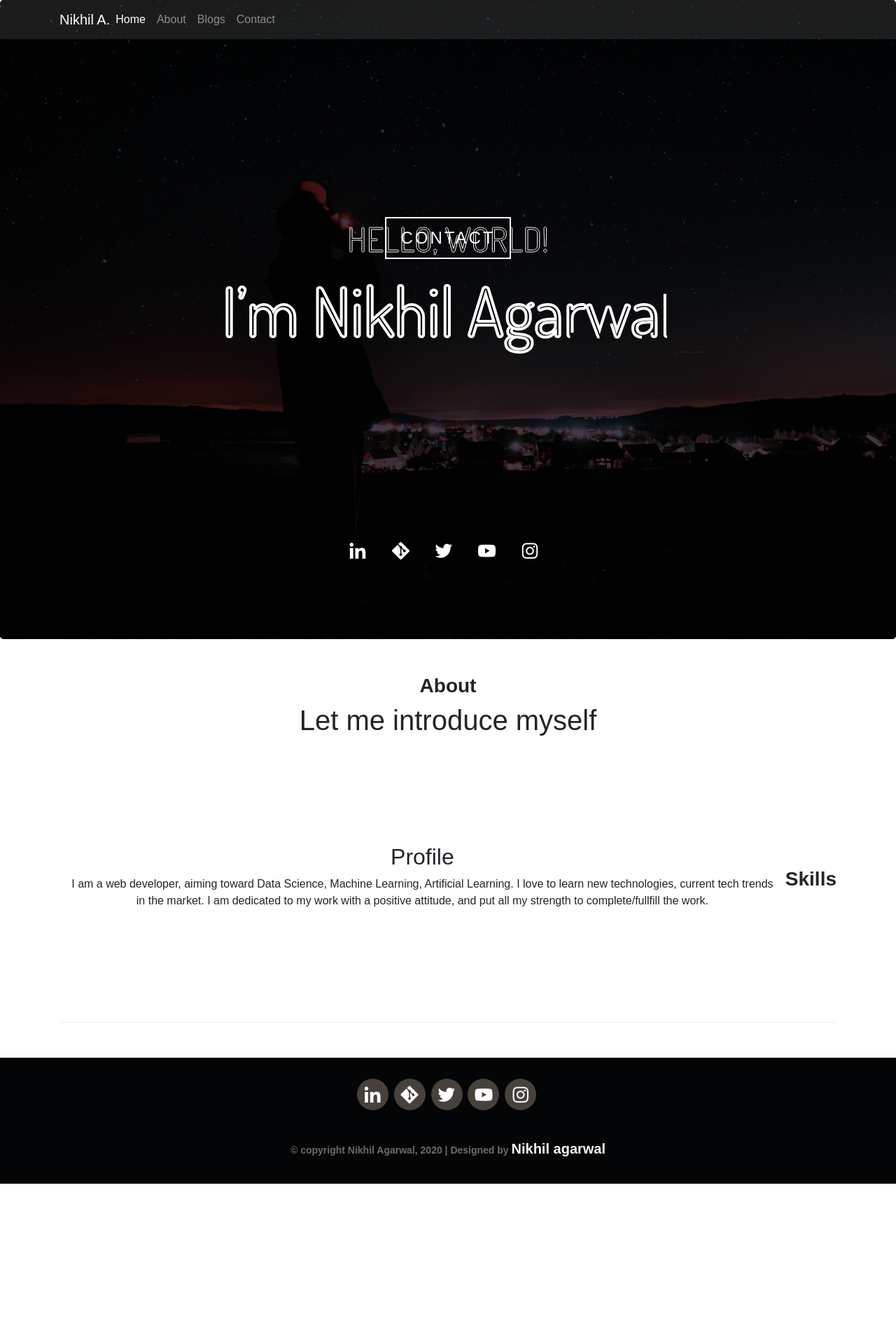
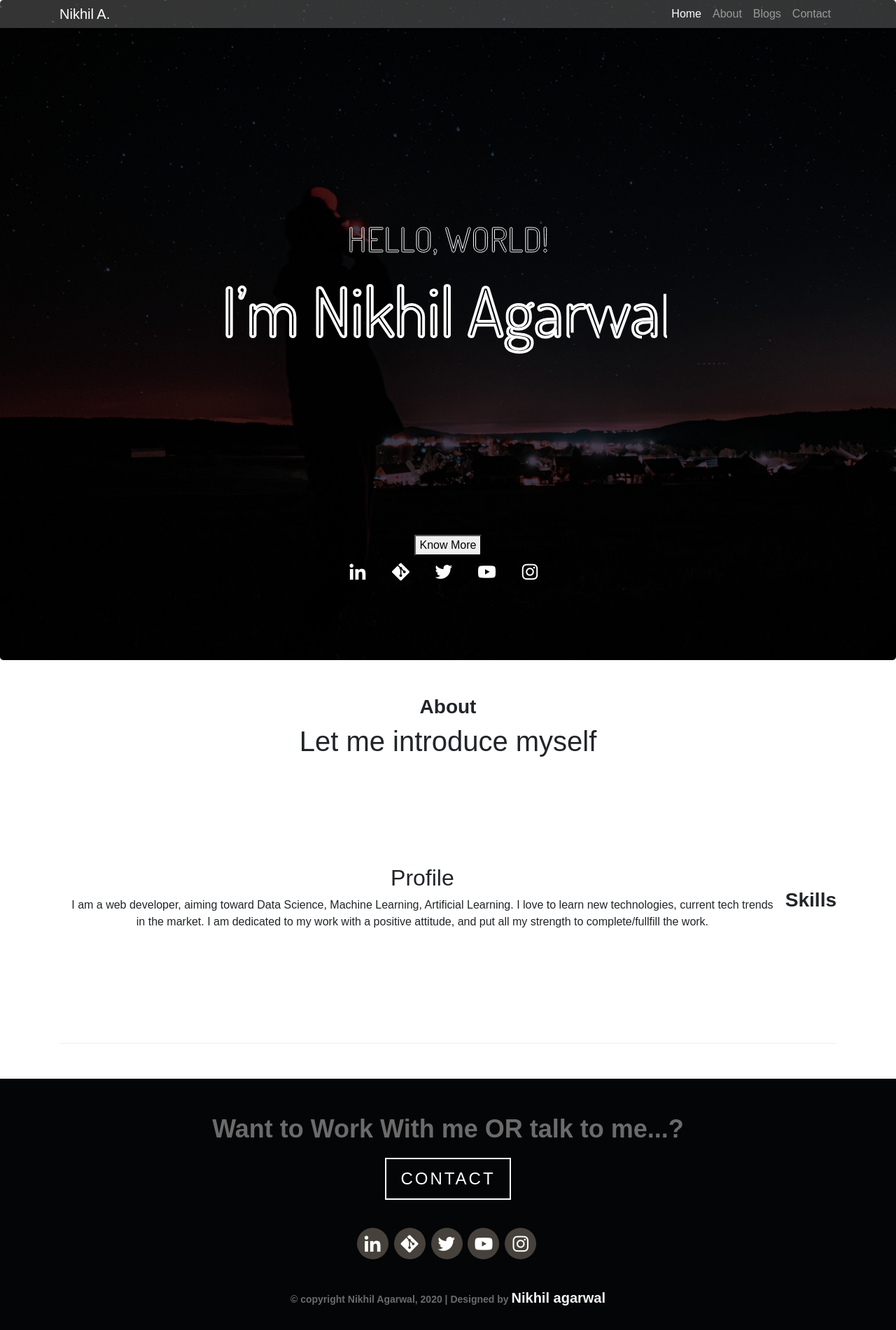
Before and after one commit to ANikhilAgarwal/Nikhil_Website, a plain HTML site: page index.html in a window 1280 px wide. Shown: the whole page at 70% size. Before the commit the page ends 1691 px from the top, so only its background shows below. Drawn offline with nearby package versions, Linux system fonts and the light colour scheme.

Commit message:
Contact brought back to  footer and made some changes

```diff
--- a/assets/css/style.css
+++ b/assets/css/style.css
@@ -10,12 +10,11 @@ body{
 }
 
 .navbar_nav{
-    background-color: rgba(255, 255, 255, 0.1);
+    background-color: rgba(255, 255, 255, 0.2);
+    padding: 0;
+    margin: auto;
 }
 
-.svg_div{
-    padding-top: 700px;
-}
 
 .row-header{
     margin: 0px auto;
@@ -79,6 +78,12 @@ body{
     font-weight: bold;
   } */
 
+
+  @media only screen and (max-width: 600px) {
+      .header_know{
+          display: block;
+      }
+  }
 /*--------------------------------------------------------------
 # About Header
 --------------------------------------------------------------*/
@@ -156,10 +161,18 @@ body{
       color: whitesmoke;
   }
 
+  #footer .footer_contact{
+      padding-top: 20px;
+      padding-bottom: 70px;
+  }
+
+  #footer h3{
+      padding-bottom: 35px;
+  }
   #footer .footer_contact a{
     position: absolute;
-    bottom: 50%;
-    left: 50%;
+    /* bottom: 50%;
+    left: 50%; */
     transform: translate(-50%,-50%);
     width: 180px;
     height: 60px;
@@ -203,16 +216,22 @@ body{
 
 
 
-
+.svg_div{
+    padding-top: 700px;
+}
 
 #home_svg{
     display: block;
+    width: 100%;
     position: absolute;
     top: 50%;
     left: 50%;
     transform: translate(-50% ,-50%);
     animation: fill 0.5s ease forwards 6.5s;
+
 }
+
+
 
 #home_svg path:nth-child(1){
     stroke-dasharray: 170.84;
--- a/index.html
+++ b/index.html
@@ -25,7 +25,7 @@
         </button>
         <a class="navbar-brand mr-auto" href="#">Nikhil A.</a>
         <div class="collapse navbar-collapse" id="Navbar">
-            <ul class="navbar-nav mr-auto">
+            <ul class="navbar-nav ml-auto">
                 <li class="nav-item active"> <a class="nav-link" href="#">Home</a> </li>
                 <li class="nav-item"> <a class="nav-link" href="#">About</a> </li>
                 <li class="nav-item"> <a class="nav-link" href="#">Blogs</a> </li>
@@ -103,6 +103,11 @@
             </div>
         </div>
         <div class="row row-header">
+          <div class="col-12 header_know">
+            <button>Know More</button>
+          </div>
+        </div>
+        <div class="row row-header">
           <div class="col-12 col-sm-12 header_links">
             <!-- <ul>
               <li><a href="#"><i class="fa fa-pinterest"></i></a></li>
@@ -158,6 +163,7 @@
    <footer id="footer">
     <div class="container">
       <div class="footer_contact">
+        <h3>Want to Work With me OR talk to me...?</h3>
         <a href="#">
           <svg>
               <rect />
```
